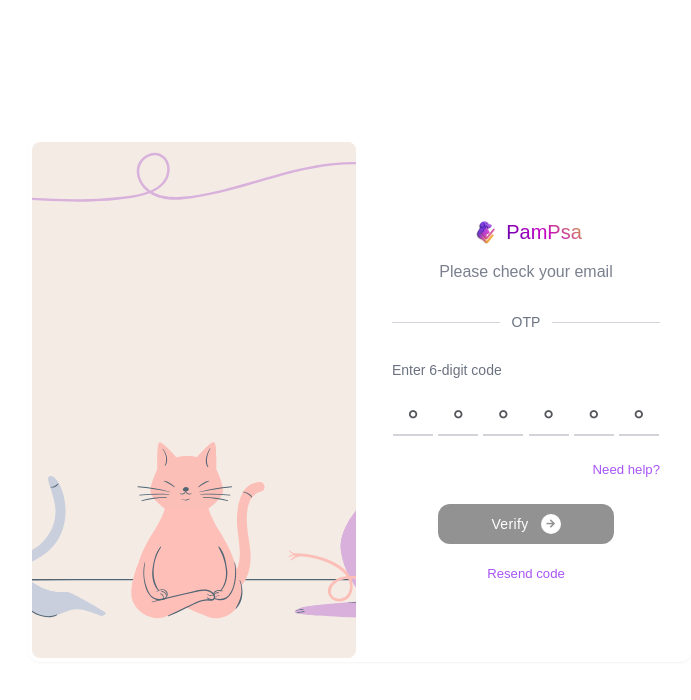
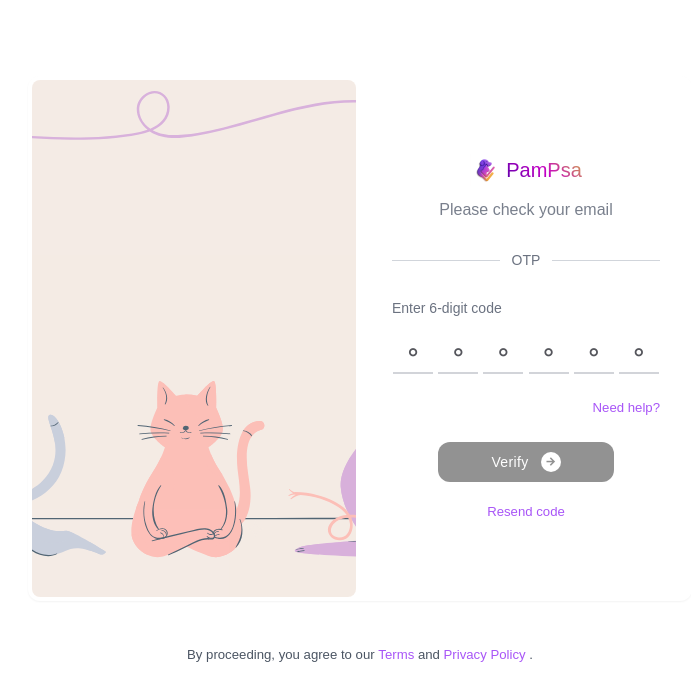
Before and after one commit to heisdanielade/PamietamPsa-frontend, a Vue app: page /u/verify-email in a window 1280 px wide. Shown: the top 700 px of the page, without its empty margins (280-971 px from the left). Built offline with nearby package versions, Linux system fonts and the light colour scheme; a web font is replaced by a local one.

Commit message:
update: read user email from temporary Store for email verification form input

```diff
--- a/src/components/forms/auth/EmailVerificationForm.vue
+++ b/src/components/forms/auth/EmailVerificationForm.vue
@@ -80,9 +80,21 @@
                         </router-link>
                     </p>
                 </div>
-
             </div>
 
+            <!-- Footer Note -->
+            <div class="mt-6 mb-10 p-5 text-[0.825rem] font-normal text-gray-600 text-center">
+                By proceeding, you agree to our
+                <router-link to="/legal/terms"
+                    class="font-medium text-purple-500 hover:underline hover:text-purple-700">
+                    Terms
+                </router-link>
+                and
+                <router-link to="/legal/policy"
+                    class="font-medium text-purple-500 hover:underline hover:text-purple-700">
+                    Privacy Policy
+                </router-link>.
+            </div>
         </div>
     </div>
 </template>
@@ -110,7 +122,7 @@ import Logo from "@/components/others/Logo.vue";
 
 const userStore = useUserStore();
 const router = useRouter();
-const { email, password } = userStore;
+const email = userStore.email;
 
 // Reactive state
 const otpArray = ref(["", "", "", "", "", ""]);
@@ -124,7 +136,6 @@ onMounted(() => {
 });
 
 const otpRefs = ref([]);
-const otpError = ref("Invalid otp");
 const loading = ref(false);
 const toast = inject("toast");
 
@@ -135,27 +146,21 @@ const handleInput = (index, event) => {
         return;
     }
     otpArray.value[index] = value;
-
     // Move to the next input if a digit is entered
     if (value && index < otpRefs.value.length - 1) {
         otpRefs.value[index + 1].focus();
     }
 };
-
 const handleDelete = (index, event) => {
     if (event.key === "Backspace" && !otpArray.value[index] && index > 0) {
         otpRefs.value[index - 1].focus();
     }
 };
-
-
 // Handle paste event
 const handlePaste = (event) => {
     event.preventDefault();
-
     let pasteData = (event.clipboardData || window.clipboardData).getData("text");
-    pasteData = pasteData.replace(/\D/g, "").slice(0, 4); // Extract only first 4 digits
-
+    pasteData = pasteData.replace(/\D/g, "").slice(0, 6); // Extract only first 4 digits
     if (pasteData.length === 4) {
         otpArray.value = pasteData.split("");
         otpRefs.value[3].focus(); // Move focus to the last input
@@ -164,9 +169,7 @@ const handlePaste = (event) => {
 
 // Computed OTP value
 const getOtpValue = () => otpArray.value.join("");
-
 defineExpose({ getOtpValue });
-
 
 
 // Check if form is valid
@@ -174,7 +177,6 @@ const isFormValid = computed(() => otpArray.value.every((digit) => digit !== "")
 
 
 const handleCodeVerification = async () => {
-
     if (!isFormValid.value) return;
     loading.value = true;
 
@@ -186,8 +188,7 @@ const handleCodeVerification = async () => {
             console.error("Toast reference is not available.");
         }
         setTimeout(() => {
-            localStorage.setItem("isVerified", true);
-            localStorage.removeItem("pendingVerification");
+            userStore.clearUser();
             authService.loginRedirect(router);
         }, 1000);
     } catch (error) {
```
